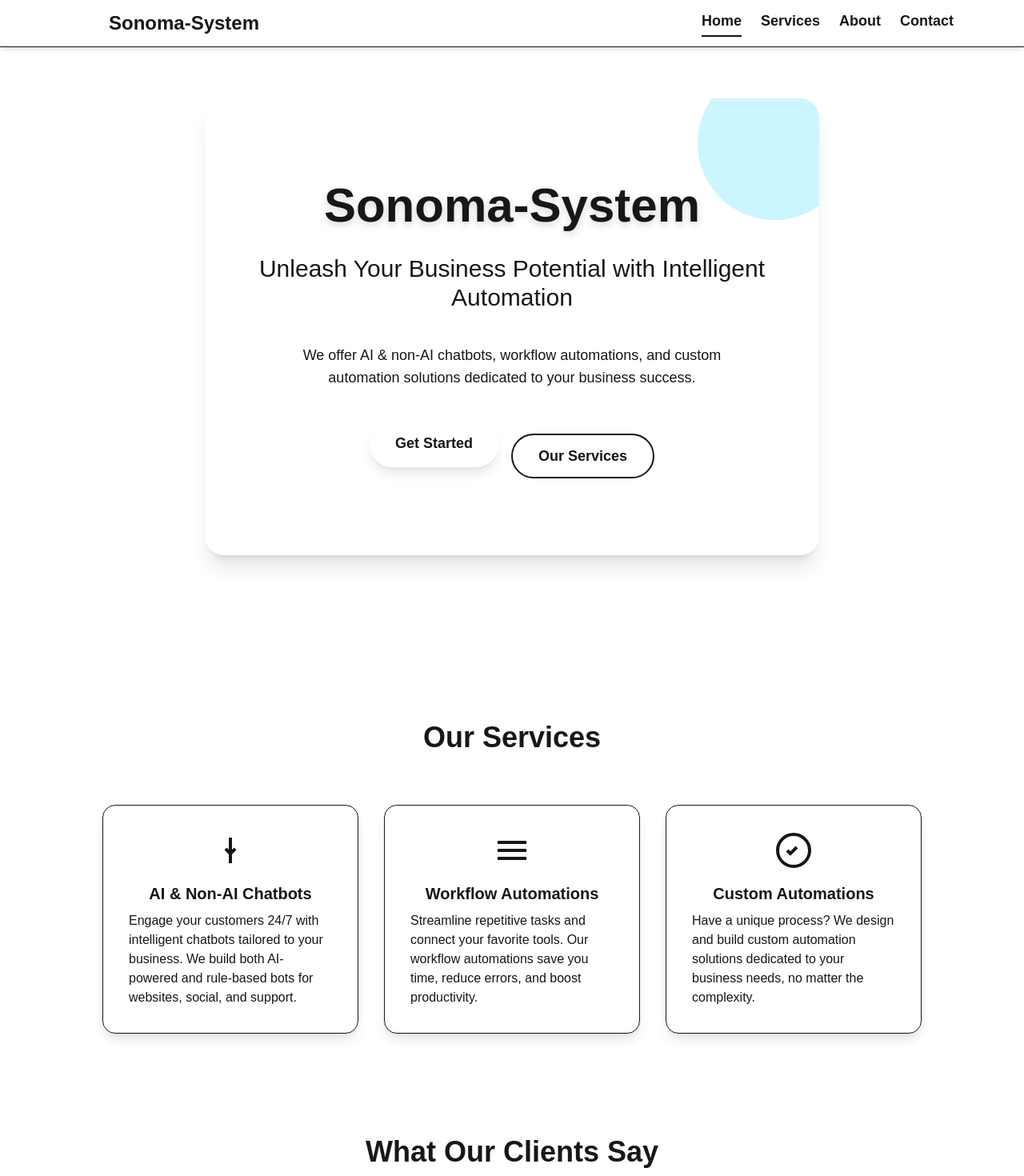
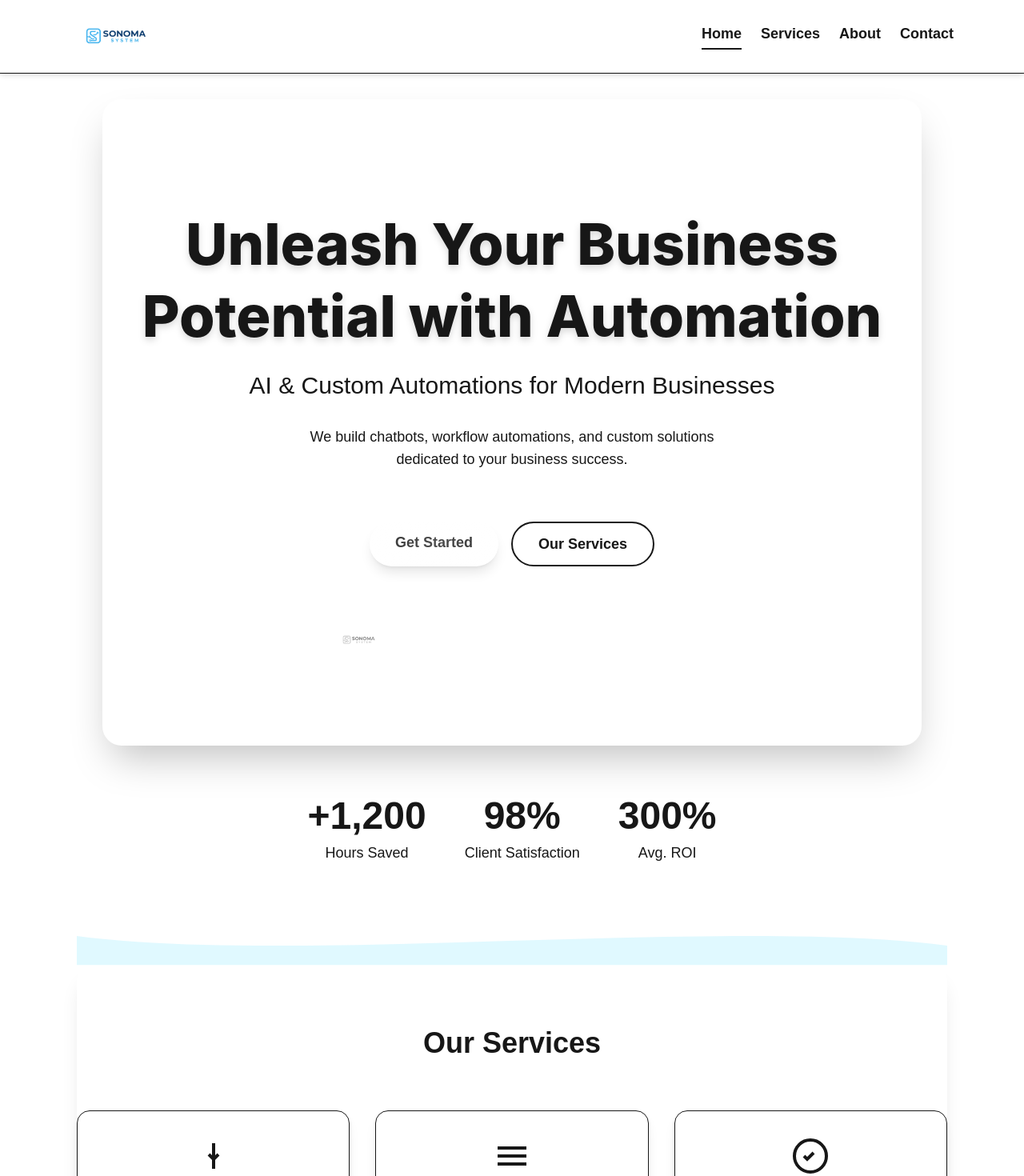
Before and after one commit to markomicovski/sonoma-system, a Next.js app: page / in a window 1280 px wide. Shown: the top 1470 px of the page at 80% size. Built offline with nearby package versions, Linux system fonts and the light colour scheme.

Commit message:
Revert to professional color scheme and layout

```diff
--- a/src/app/about/page.tsx
+++ b/src/app/about/page.tsx
@@ -1,7 +1,9 @@
+import Image from "next/image";
+
 export default function About() {
   return (
     <div className="min-h-screen bg-tech-primary text-tech-secondary flex flex-col items-center justify-center p-8">
-      <div className="w-full max-w-2xl flex flex-col gap-12 items-center">
+      <div className="w-full max-w-2xl flex flex-col gap-12 items-center relative">
         <h1 className="text-4xl font-bold text-tech-accent text-center mb-4">About Sonoma-System</h1>
         <div className="flex flex-col items-center gap-6">
           <div className="w-32 h-32 rounded-full bg-tech-accent/30 flex items-center justify-center mb-2">
--- a/src/app/contact/page.tsx
+++ b/src/app/contact/page.tsx
@@ -1,7 +1,9 @@
+import Image from "next/image";
+
 export default function Contact() {
   return (
     <div className="min-h-screen bg-tech-primary text-tech-secondary flex flex-col items-center justify-center p-8">
-      <div className="w-full max-w-lg flex flex-col gap-12 items-center">
+      <div className="w-full max-w-lg flex flex-col gap-12 items-center relative">
         <h1 className="text-4xl font-bold text-tech-accent text-center mb-4">Contact Us</h1>
         <form
           action="https://formspree.io/f/xblklyww"
--- a/src/app/layout.tsx
+++ b/src/app/layout.tsx
@@ -1,6 +1,7 @@
 import type { Metadata } from "next";
 import "./globals.css";
 import Link from "next/link";
+import Image from "next/image";
 
 const navLinks = [
   { href: "/", label: "Home" },
@@ -23,10 +24,9 @@ export default function RootLayout({
     <html lang="en">
       <body className="bg-tech-primary text-tech-secondary min-h-screen flex flex-col">
         <nav className="w-full sticky top-0 z-50 bg-tech-primary/95 shadow-md border-b border-tech-accent/20">
-          <div className="max-w-6xl mx-auto flex items-center justify-between px-6 py-3">
+          <div className="max-w-6xl mx-auto flex items-center justify-between px-6 py-2">
             <Link href="/" className="flex items-center gap-2 text-2xl font-bold text-tech-accent">
-              <span className="inline-block w-8 h-8 bg-tech-accent rounded-full mr-2"></span>
-              Sonoma-System
+              <Image src="/logo.png" alt="Sonoma-System Logo" width={112} height={75} />
             </Link>
             <div className="flex gap-6 items-center text-lg font-semibold">
               {navLinks.map(link => (
--- a/src/app/page.tsx
+++ b/src/app/page.tsx
@@ -1,58 +1,164 @@
+"use client";
+
+import Image from "next/image";
+import dynamic from "next/dynamic";
+import { useEffect } from "react";
+
+const Particles = dynamic(() => import("react-tsparticles").then(mod => mod.Particles), { ssr: false });
+
+function AnimatedBackground() {
+  return (
+    <Particles
+      id="tsparticles"
+      options={{
+        fullScreen: { enable: false },
+        background: { color: { value: "transparent" } },
+        particles: {
+          number: { value: 40 },
+          color: { value: ["#00cfff", "#7c3aed", "#00ffb3"] },
+          shape: { type: "circle" },
+          opacity: { value: 0.25 },
+          size: { value: 4, random: { enable: true, minimumValue: 2 } },
+          move: { enable: true, speed: 1, direction: "none", outModes: { default: "out" } },
+          links: { enable: true, color: "#00cfff", opacity: 0.1, distance: 150 },
+        },
+        interactivity: { events: { onHover: { enable: true, mode: "repulse" } } },
+      }}
+      style={{ position: "absolute", inset: 0, zIndex: 1 }}
+    />
+  );
+}
+
 export default function Home() {
+  useEffect(() => {
+    const style = document.createElement('style');
+    style.innerHTML = `
+      @keyframes gradientBG { 0% { background-position: 0% 50%; } 50% { background-position: 100% 50%; } 100% { background-position: 0% 50%; } }
+      .animate-gradient { background-size: 200% 200%; animation: gradientBG 8s ease-in-out infinite; }
+      @keyframes shine { 0% { background-position: -200% 0; } 100% { background-position: 200% 0; } }
+      .btn-shine { position: relative; overflow: hidden; }
+      .btn-shine::before { content: ''; position: absolute; top: 0; left: 0; right: 0; bottom: 0; background: linear-gradient(120deg, transparent 0%, #fff7 50%, transparent 100%); background-size: 200% 100%; background-position: -200% 0; animation: shine 2.5s linear infinite; opacity: 0.5; pointer-events: none; }
+      .fade-in { opacity: 0; animation: fadeIn 1s ease-in forwards; }
+      @keyframes fadeIn { to { opacity: 1; } }
+    `;
+    document.head.appendChild(style);
+    return () => { document.head.removeChild(style); };
+  }, []);
+
   return (
-    <div className="font-sans min-h-screen bg-tech-primary text-tech-secondary flex flex-col items-center justify-center p-8">
+    <div className="font-sans min-h-screen bg-gradient-to-br from-tech-primary via-tech-accent/10 to-tech-highlight/10 text-tech-secondary flex flex-col items-center justify-center p-0">
       {/* HERO SECTION */}
-      <header className="w-full max-w-3xl flex flex-col items-center gap-6 text-center py-24 relative overflow-hidden rounded-3xl shadow-xl bg-gradient-to-br from-tech-primary via-tech-secondary/20 to-tech-accent/10 mb-20">
-        <svg className="absolute -top-10 -right-10 w-48 h-48 opacity-20" viewBox="0 0 200 200" xmlns="http://www.w3.org/2000/svg"><circle fill="#00cfff" cx="100" cy="100" r="100"/></svg>
-        <h1 className="text-5xl sm:text-6xl font-extrabold text-tech-accent drop-shadow-lg leading-tight">Sonoma-System</h1>
-        <h2 className="text-2xl sm:text-3xl font-medium text-tech-highlight max-w-2xl">Unleash Your Business Potential with Intelligent Automation</h2>
-        <p className="mt-4 text-lg text-tech-secondary max-w-xl">We offer AI & non-AI chatbots, workflow automations, and custom automation solutions dedicated to your business success.</p>
-        <div className="flex gap-4 mt-8 flex-col sm:flex-row w-full justify-center">
-          <a className="bg-tech-accent text-tech-primary font-semibold rounded-full px-8 py-3 shadow-lg hover:bg-tech-highlight hover:text-tech-primary transition-all text-lg animate-bounce" href="#contact">Get Started</a>
+      <header className="w-full max-w-5xl flex flex-col items-center gap-6 text-center py-28 relative overflow-hidden rounded-3xl shadow-2xl bg-gradient-to-br from-tech-primary via-tech-accent/20 to-tech-accent/5 mb-0">
+        <AnimatedBackground />
+        <div className="absolute inset-0 z-0 animate-gradient bg-gradient-to-tr from-tech-accent/30 via-tech-primary/80 to-tech-highlight/20 blur-2xl opacity-60" />
+        <h1 className="text-6xl sm:text-7xl font-extrabold text-tech-accent drop-shadow-lg leading-tight z-10 font-[Inter,Arial,sans-serif] fade-in">Unleash Your Business Potential with Automation</h1>
+        <h2 className="text-2xl sm:text-3xl font-medium text-tech-highlight max-w-2xl z-10 fade-in">AI &amp; Custom Automations for Modern Businesses</h2>
+        <p className="mt-2 text-lg text-tech-secondary max-w-xl z-10 fade-in">We build chatbots, workflow automations, and custom solutions dedicated to your business success.</p>
+        <div className="flex gap-4 mt-10 flex-col sm:flex-row w-full justify-center z-10 fade-in">
+          <a className="bg-tech-accent text-tech-primary font-semibold rounded-full px-8 py-3 shadow-lg hover:bg-tech-highlight hover:text-tech-primary transition-all text-lg btn-shine" href="#contact">Get Started</a>
           <a className="border-2 border-tech-accent text-tech-accent font-semibold rounded-full px-8 py-3 hover:bg-tech-accent hover:text-tech-primary transition-all text-lg" href="#services">Our Services</a>
         </div>
+        {/* Trusted by row (placeholder logos) */}
+        <div className="flex flex-wrap gap-8 justify-center items-center mt-12 z-10 fade-in">
+          <Image src="/logo.png" alt="Client 1" width={60} height={40} className="opacity-60 grayscale" />
+          <div className="w-24 h-10 bg-tech-accent/20 rounded-lg" />
+          <div className="w-24 h-10 bg-tech-highlight/20 rounded-lg" />
+          <div className="w-24 h-10 bg-tech-secondary/20 rounded-lg" />
+        </div>
       </header>
-      {/* Services Section Anchor */}
-      <section id="services" className="w-full max-w-6xl mt-32 flex flex-col gap-12 items-center scroll-mt-24">
+      {/* Stats Section */}
+      <section className="w-full max-w-5xl flex flex-col md:flex-row justify-center items-center gap-12 py-16 fade-in">
+        <div className="flex flex-col items-center">
+          <span className="text-5xl font-extrabold text-tech-accent">+1,200</span>
+          <span className="text-lg text-tech-secondary/80 mt-2">Hours Saved</span>
+        </div>
+        <div className="flex flex-col items-center">
+          <span className="text-5xl font-extrabold text-tech-highlight">98%</span>
+          <span className="text-lg text-tech-secondary/80 mt-2">Client Satisfaction</span>
+        </div>
+        <div className="flex flex-col items-center">
+          <span className="text-5xl font-extrabold text-tech-accent">300%</span>
+          <span className="text-lg text-tech-secondary/80 mt-2">Avg. ROI</span>
+        </div>
+      </section>
+      {/* Wavy SVG Divider */}
+      <div className="w-full overflow-hidden -mb-1">
+        <svg viewBox="0 0 1440 80" fill="none" xmlns="http://www.w3.org/2000/svg" className="w-full h-16">
+          <path fill="#00cfff" fillOpacity="0.12" d="M0,32 C360,80 1080,0 1440,48 L1440,80 L0,80 Z" />
+        </svg>
+      </div>
+      {/* Services Section */}
+      <section id="services" className="w-full max-w-6xl mt-0 flex flex-col gap-12 items-center scroll-mt-24 bg-gradient-to-br from-tech-accent/10 via-tech-secondary/10 to-tech-highlight/10 py-20 rounded-3xl shadow-xl fade-in">
         <h1 className="text-4xl font-bold text-tech-accent text-center mb-4">Our Services</h1>
         <div className="grid gap-8 md:grid-cols-3 w-full">
-          <div className="bg-tech-secondary/10 rounded-2xl p-8 shadow-lg border border-tech-accent/20 flex flex-col items-center hover:scale-105 hover:shadow-2xl transition-transform">
-            <svg className="w-12 h-12 mb-4 text-tech-accent" fill="none" stroke="currentColor" strokeWidth="2" viewBox="0 0 24 24"><path d="M12 20v-6m0 0V4m0 10l-3-3m3 3l3-3"/></svg>
-            <h2 className="text-xl font-semibold text-tech-highlight mb-2">AI & Non-AI Chatbots</h2>
-            <p className="text-tech-secondary">Engage your customers 24/7 with intelligent chatbots tailored to your business. We build both AI-powered and rule-based bots for websites, social, and support.</p>
+          <div className="bg-tech-secondary/10 rounded-2xl p-8 shadow-lg border border-tech-accent/20 flex flex-col items-center hover:scale-105 hover:shadow-2xl transition-transform group relative overflow-hidden">
+            <div className="absolute -top-8 -left-8 w-24 h-24 bg-tech-accent/20 rounded-full blur-2xl opacity-60 z-0 animate-pulse" />
+            <svg className="w-12 h-12 mb-4 text-tech-accent group-hover:text-tech-highlight transition-colors z-10" fill="none" stroke="currentColor" strokeWidth="2" viewBox="0 0 24 24"><path d="M12 20v-6m0 0V4m0 10l-3-3m3 3l3-3"/></svg>
+            <h2 className="text-xl font-semibold text-tech-highlight mb-2 z-10">AI &amp; Non-AI Chatbots</h2>
+            <p className="text-tech-secondary z-10">Engage your customers 24/7 with intelligent chatbots tailored to your business. We build both AI-powered and rule-based bots for websites, social, and support.</p>
           </div>
-          <div className="bg-tech-secondary/10 rounded-2xl p-8 shadow-lg border border-tech-accent/20 flex flex-col items-center hover:scale-105 hover:shadow-2xl transition-transform">
-            <svg className="w-12 h-12 mb-4 text-tech-accent" fill="none" stroke="currentColor" strokeWidth="2" viewBox="0 0 24 24"><path d="M3 7h18M3 12h18M3 17h18"/></svg>
-            <h2 className="text-xl font-semibold text-tech-highlight mb-2">Workflow Automations</h2>
-            <p className="text-tech-secondary">Streamline repetitive tasks and connect your favorite tools. Our workflow automations save you time, reduce errors, and boost productivity.</p>
+          <div className="bg-tech-secondary/10 rounded-2xl p-8 shadow-lg border border-tech-accent/20 flex flex-col items-center hover:scale-105 hover:shadow-2xl transition-transform group relative overflow-hidden">
+            <div className="absolute -bottom-8 -right-8 w-24 h-24 bg-tech-highlight/20 rounded-full blur-2xl opacity-60 z-0 animate-pulse" />
+            <svg className="w-12 h-12 mb-4 text-tech-accent group-hover:text-tech-highlight transition-colors z-10" fill="none" stroke="currentColor" strokeWidth="2" viewBox="0 0 24 24"><path d="M3 7h18M3 12h18M3 17h18"/></svg>
+            <h2 className="text-xl font-semibold text-tech-highlight mb-2 z-10">Workflow Automations</h2>
+            <p className="text-tech-secondary z-10">Streamline repetitive tasks and connect your favorite tools. Our workflow automations save you time, reduce errors, and boost productivity.</p>
           </div>
-          <div className="bg-tech-secondary/10 rounded-2xl p-8 shadow-lg border border-tech-accent/20 flex flex-col items-center hover:scale-105 hover:shadow-2xl transition-transform">
-            <svg className="w-12 h-12 mb-4 text-tech-accent" fill="none" stroke="currentColor" strokeWidth="2" viewBox="0 0 24 24"><circle cx="12" cy="12" r="10"/><path d="M8 12l2 2 4-4"/></svg>
-            <h2 className="text-xl font-semibold text-tech-highlight mb-2">Custom Automations</h2>
-            <p className="text-tech-secondary">Have a unique process? We design and build custom automation solutions dedicated to your business needs, no matter the complexity.</p>
+          <div className="bg-tech-secondary/10 rounded-2xl p-8 shadow-lg border border-tech-accent/20 flex flex-col items-center hover:scale-105 hover:shadow-2xl transition-transform group relative overflow-hidden">
+            <div className="absolute top-1/2 left-1/2 w-24 h-24 bg-tech-accent/20 rounded-full blur-2xl opacity-60 z-0 -translate-x-1/2 -translate-y-1/2 animate-pulse" />
+            <svg className="w-12 h-12 mb-4 text-tech-accent group-hover:text-tech-highlight transition-colors z-10" fill="none" stroke="currentColor" strokeWidth="2" viewBox="0 0 24 24"><circle cx="12" cy="12" r="10"/><path d="M8 12l2 2 4-4"/></svg>
+            <h2 className="text-xl font-semibold text-tech-highlight mb-2 z-10">Custom Automations</h2>
+            <p className="text-tech-secondary z-10">Have a unique process? We design and build custom automation solutions dedicated to your business needs, no matter the complexity.</p>
           </div>
         </div>
       </section>
       {/* Testimonials Section */}
-      <section id="testimonials" className="w-full max-w-4xl mt-32 flex flex-col gap-12 items-center scroll-mt-24">
+      <section id="testimonials" className="w-full max-w-4xl mt-32 flex flex-col gap-12 items-center scroll-mt-24 bg-gradient-to-br from-tech-highlight/10 via-tech-accent/10 to-tech-primary/10 py-16 rounded-3xl shadow-xl fade-in">
         <h1 className="text-4xl font-bold text-tech-accent text-center mb-4">What Our Clients Say</h1>
         <div className="grid gap-8 md:grid-cols-2 w-full">
-          <div className="bg-tech-secondary/10 rounded-2xl p-8 shadow-lg border border-tech-accent/20 flex flex-col gap-2 md:col-span-2">
+          <div className="bg-white/10 rounded-2xl p-8 shadow-lg border border-tech-accent/20 flex flex-col gap-4 md:col-span-2 items-center">
             <p className="text-lg italic text-tech-secondary">&quot;Since integrating the chatbot across our website, WhatsApp, and Telegram, we&apos;ve seen a dramatic drop in response times and a massive boost in customer satisfaction. The automation handles everything from booking inquiries to FAQs – even during peak hours. It&apos;s like having a 24/7 receptionist who never sleeps. Our team can finally focus on more complex issues instead of repeating the same answers all day. Highly recommended!&quot;</p>
             <span className="font-semibold text-tech-highlight">— Petar Bashoski, Founder at Ozon Agency</span>
           </div>
-          <div className="bg-tech-secondary/10 rounded-2xl p-8 shadow-lg border border-tech-accent/20 flex flex-col gap-2 md:col-span-2">
+          <div className="bg-white/10 rounded-2xl p-8 shadow-lg border border-tech-accent/20 flex flex-col gap-4 md:col-span-2 items-center">
             <p className="text-lg italic text-tech-secondary">&quot;Managing thousands of SKUs used to be a nightmare. Thanks to the automation system Marko built, we now track inventory levels in real-time, get low-stock alerts, and automatically generate restock orders. Our stockouts dropped by 80%, and overstocking is finally under control. What used to take hours now happens automatically. It&apos;s been a game-changer for our operations.&quot;</p>
             <span className="font-semibold text-tech-highlight">— Pavel Konev, Managing Director at Andrej Kompani</span>
           </div>
-          <div className="bg-tech-secondary/10 rounded-2xl p-8 shadow-lg border border-tech-accent/20 flex flex-col gap-2 md:col-span-2">
+          <div className="bg-white/10 rounded-2xl p-8 shadow-lg border border-tech-accent/20 flex flex-col gap-4 md:col-span-2 items-center">
             <p className="text-lg italic text-tech-secondary">&quot;Before working with Sonoma and specifically Marko, our agents were wasting hours manually chasing leads. Now, our website visitors are automatically qualified and routed to the right agent through smart forms and follow-up sequences. Our conversions doubled in just a few weeks, and our team finally has time to focus on selling, not data entry. This automation didn&apos;t just save us time, it boosted our revenue.&quot;</p>
-            <span className="font-semibold text-tech-highlight">— Sara Ilic, Founder & CEO at UrbaNest</span>
+            <span className="font-semibold text-tech-highlight">— Sara Ilic, Founder &amp; CEO at UrbaNest</span>
           </div>
         </div>
       </section>
+      {/* About Section */}
+      <section id="about" className="w-full max-w-4xl mt-32 flex flex-col gap-12 items-center scroll-mt-24 bg-gradient-to-br from-tech-accent/10 via-tech-secondary/10 to-tech-highlight/10 py-16 rounded-3xl shadow-xl fade-in">
+        <h1 className="text-4xl font-bold text-tech-accent text-center mb-4">About Sonoma-System</h1>
+        <div className="flex flex-col md:flex-row gap-8 items-center justify-center">
+          <Image src="/logo.png" alt="Sonoma-System Logo" width={80} height={80} className="rounded-2xl shadow-md" />
+          <div className="flex-1 text-lg text-tech-secondary/90">
+            <p>Sonoma-System was founded to empower businesses through intelligent automation. We believe every company deserves access to the latest in automation technology. Our mission is to deliver innovative, reliable, and custom automation solutions that drive growth and efficiency.</p>
+          </div>
+        </div>
+      </section>
+      {/* FAQ Section */}
+      <section id="faq" className="w-full max-w-4xl mt-32 flex flex-col gap-8 items-center scroll-mt-24 bg-gradient-to-br from-tech-highlight/10 via-tech-accent/10 to-tech-primary/10 py-16 rounded-3xl shadow-xl fade-in">
+        <h1 className="text-4xl font-bold text-tech-accent text-center mb-4">Frequently Asked Questions</h1>
+        <div className="w-full flex flex-col gap-4">
+          <details className="bg-white/10 rounded-lg p-4 shadow border border-tech-accent/10">
+            <summary className="font-semibold text-tech-accent cursor-pointer">What is AI automation, and how does it work?</summary>
+            <p className="mt-2 text-tech-secondary/90">AI automation combines artificial intelligence with automated workflows to handle both complex processes and repetitive tasks. AI-driven automations can analyse data, make decisions, and learn from patterns, enabling businesses to achieve outcomes that go beyond traditional automation.</p>
+          </details>
+          <details className="bg-white/10 rounded-lg p-4 shadow border border-tech-accent/10">
+            <summary className="font-semibold text-tech-accent cursor-pointer">How can automation improve productivity?</summary>
+            <p className="mt-2 text-tech-secondary/90">Automation can handle routine data entry, customer support, and even complex decision-making, freeing your team to focus on high-value work and boosting overall productivity.</p>
+          </details>
+          <details className="bg-white/10 rounded-lg p-4 shadow border border-tech-accent/10">
+            <summary className="font-semibold text-tech-accent cursor-pointer">What services do you provide?</summary>
+            <p className="mt-2 text-tech-secondary/90">We offer AI &amp; non-AI chatbots, workflow automations, and custom automation solutions tailored to your business needs.</p>
+          </details>
+        </div>
+      </section>
       {/* Contact Section Anchor */}
-      <section id="contact" className="w-full max-w-lg mt-32 flex flex-col gap-8 scroll-mt-24">
+      <section id="contact" className="w-full max-w-lg mt-32 flex flex-col gap-8 scroll-mt-24 bg-gradient-to-br from-tech-accent/10 via-tech-secondary/10 to-tech-highlight/10 py-16 rounded-3xl shadow-xl fade-in">
         <h1 className="text-3xl sm:text-4xl font-bold text-tech-accent text-center mb-4">Contact Us</h1>
         <form
           action="https://formspree.io/f/xblklyww"
--- a/src/app/services/page.tsx
+++ b/src/app/services/page.tsx
@@ -1,7 +1,9 @@
+import Image from "next/image";
+
 export default function Services() {
   return (
     <div className="min-h-screen bg-tech-primary text-tech-secondary flex flex-col items-center justify-center p-8">
-      <div className="w-full max-w-6xl flex flex-col gap-12 items-center">
+      <div className="w-full max-w-6xl flex flex-col gap-12 items-center relative">
         <h1 className="text-4xl font-bold text-tech-accent text-center mb-4">Our Services</h1>
         <div className="grid gap-8 md:grid-cols-3 w-full">
           <div className="bg-tech-secondary/10 rounded-2xl p-8 shadow-lg border border-tech-accent/20 flex flex-col items-center hover:scale-105 hover:shadow-2xl transition-transform">
```
Also changed, not shown: package.json (+7 -5 lines), public/logo.png (added), 1 other file (tests, documents, lock files or other folders).
